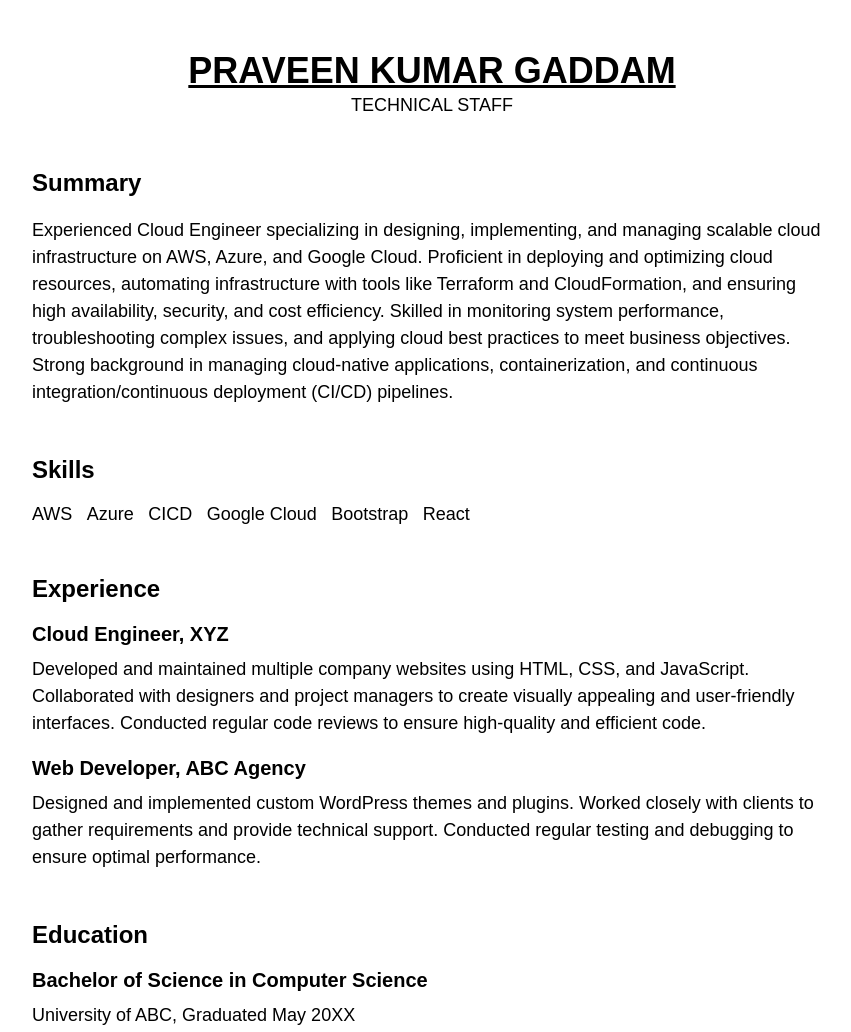
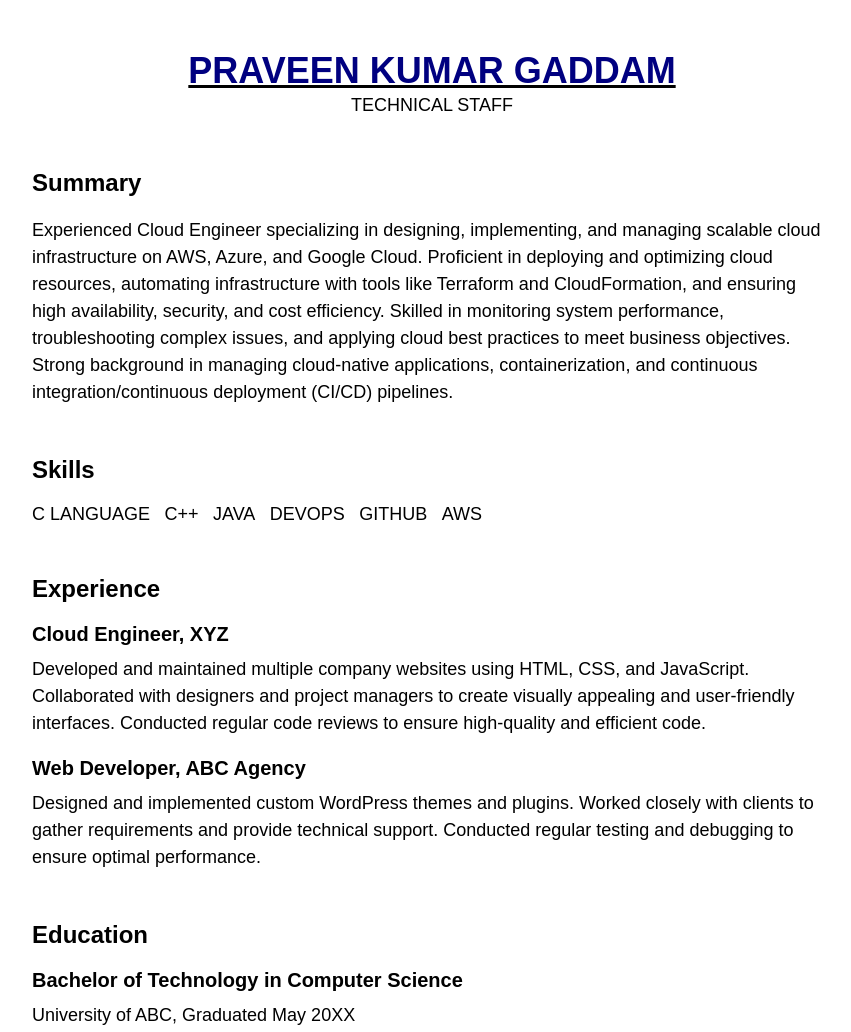
Before and after one commit to gpraveen88/resume-test, a plain HTML site: page index.html in a window 1280 px wide. Shown: the top 1032 px of the page, without its empty margins (208-1059 px from the left). Drawn offline with Linux system fonts and the light colour scheme.

Commit message:
Update index.html

```diff
--- a/index.html
+++ b/index.html
@@ -7,7 +7,7 @@
 <body>
 	<div class="container">
 		<header>
-			<h1><U>PRAVEEN KUMAR GADDAM</U></h1>
+			<h1><U><font color="navy">PRAVEEN KUMAR GADDAM</font></U></h1>
 			<p> TECHNICAL STAFF </p>
 		</header>
 		<section>
@@ -19,12 +19,12 @@
 		<section>
 			<h2>Skills</h2>
 			<ul>
+				<li>C LANGUAGE</li>
+				<li>C++</li>
+				<li>JAVA</li>
+				<li>DEVOPS</li>
+				<li>GITHUB</li>
 				<li>AWS</li>
-				<li>Azure</li>
-				<li>CICD</li>
-				<li>Google Cloud</li>
-				<li>Bootstrap</li>
-				<li>React</li>
 			</ul>
 		</section>
 		<section>
@@ -36,7 +36,7 @@
 		</section>
 		<section>
 			<h2>Education</h2>
-			<h3>Bachelor of Science in Computer Science</h3>
+			<h3>Bachelor of Technology in Computer Science</h3>
 			<p>University of ABC, Graduated May 20XX</p>
 		</section>
 		<section id="projects">
```
